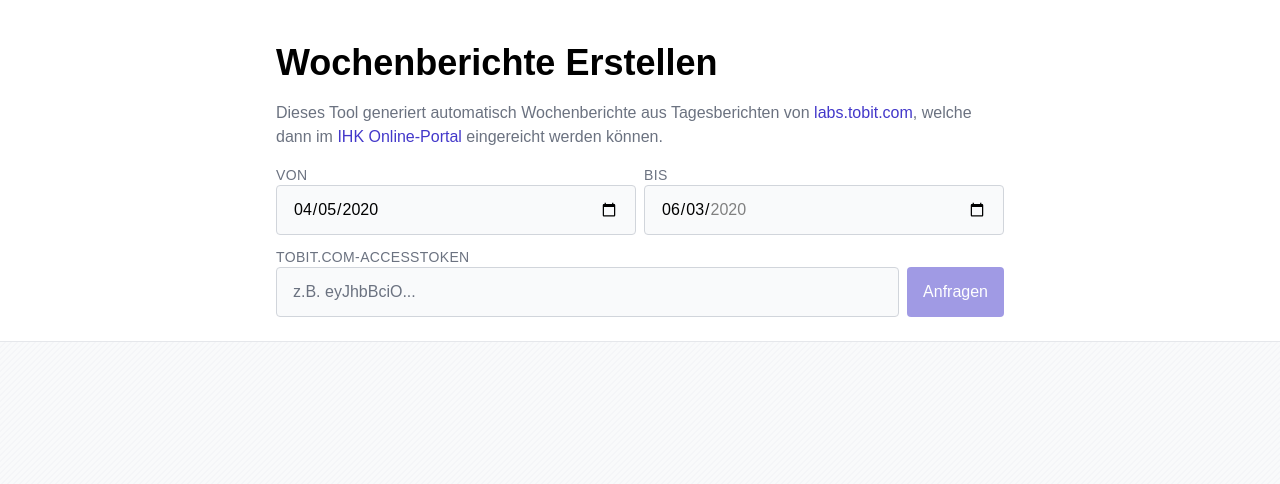
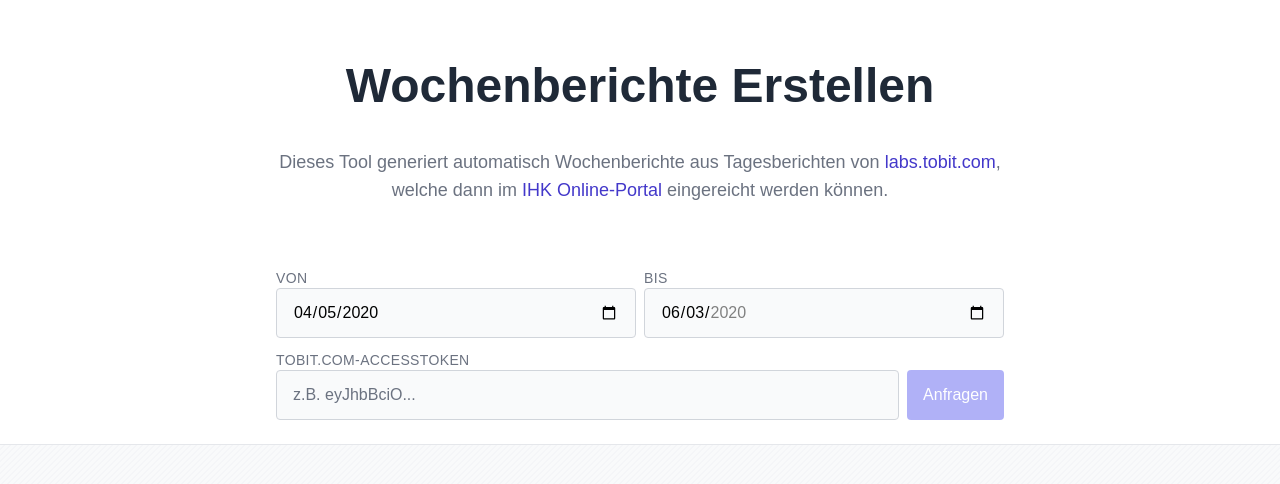
Before and after one commit to leodr/reports, a Next.js app: page / in a window 1280 px wide. Shown: the top 484 px of the page. Built offline with nearby package versions, Linux system fonts and the light colour scheme; a web font is replaced by a local one.

Commit message:
:lipstick: Adjust index page design

```diff
--- a/pages/index.tsx
+++ b/pages/index.tsx
@@ -58,10 +58,10 @@ export default function Home() {
       </Head>
       <header className="py-6 overflow-hidden bg-white border-b border-gray-200">
         <div className="max-w-3xl px-5 mx-auto">
-          <h1 className="mt-4 text-4xl font-black leading-tight">
+          <h1 className="mt-8 text-5xl font-black text-gray-800 leading-tight text-center leading-none">
             Wochenberichte Erstellen
           </h1>
-          <p className="mt-4 mb-2 text-gray-500">
+          <p className="mt-8 mb-16 text-gray-500 text-center text-lg">
             Dieses Tool generiert automatisch Wochenberichte aus Tagesberichten
             von{" "}
             <a
@@ -84,7 +84,7 @@ export default function Home() {
             eingereicht werden können.
           </p>
           <div className="space-y-3">
-            <div className="flex flex-col flex-wrap mt-4 space-y-2 sm:flex-row sm:space-y-0 sm:flex-no-wrap sm:space-x-2">
+            <div className="flex flex-col flex-wrap mt-4 space-y-2 sm:flex-row sm:space-y-0 sm:flex-nowrap sm:space-x-2">
               <div className="flex-1">
                 <h3 className="text-sm font-medium tracking-wide text-gray-500 uppercase">
                   Von
@@ -117,7 +117,7 @@ export default function Home() {
                 <button
                   disabled={buttonDisabled}
                   className={clsx(
-                    "px-4 bg-indigo-700 text-white rounded focus:shadow-outline-indigo outline-none hover:bg-indigo-800 transition-colors duration-75",
+                    "px-4 bg-indigo-500 text-white rounded focus:ring outline-none hover:bg-indigo-600 transition-colors duration-75",
                     buttonDisabled && "opacity-50 cursor-not-allowed"
                   )}
                   onClick={handleRequest}
```
